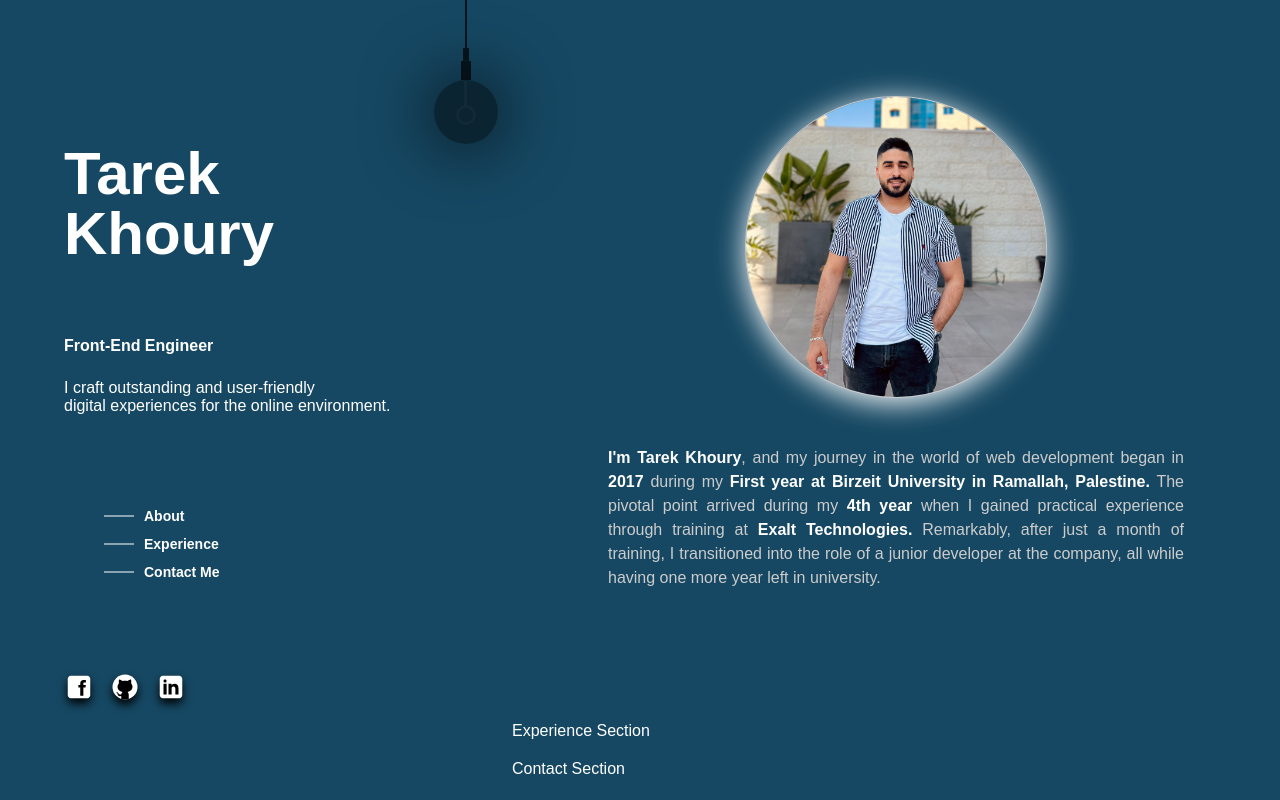
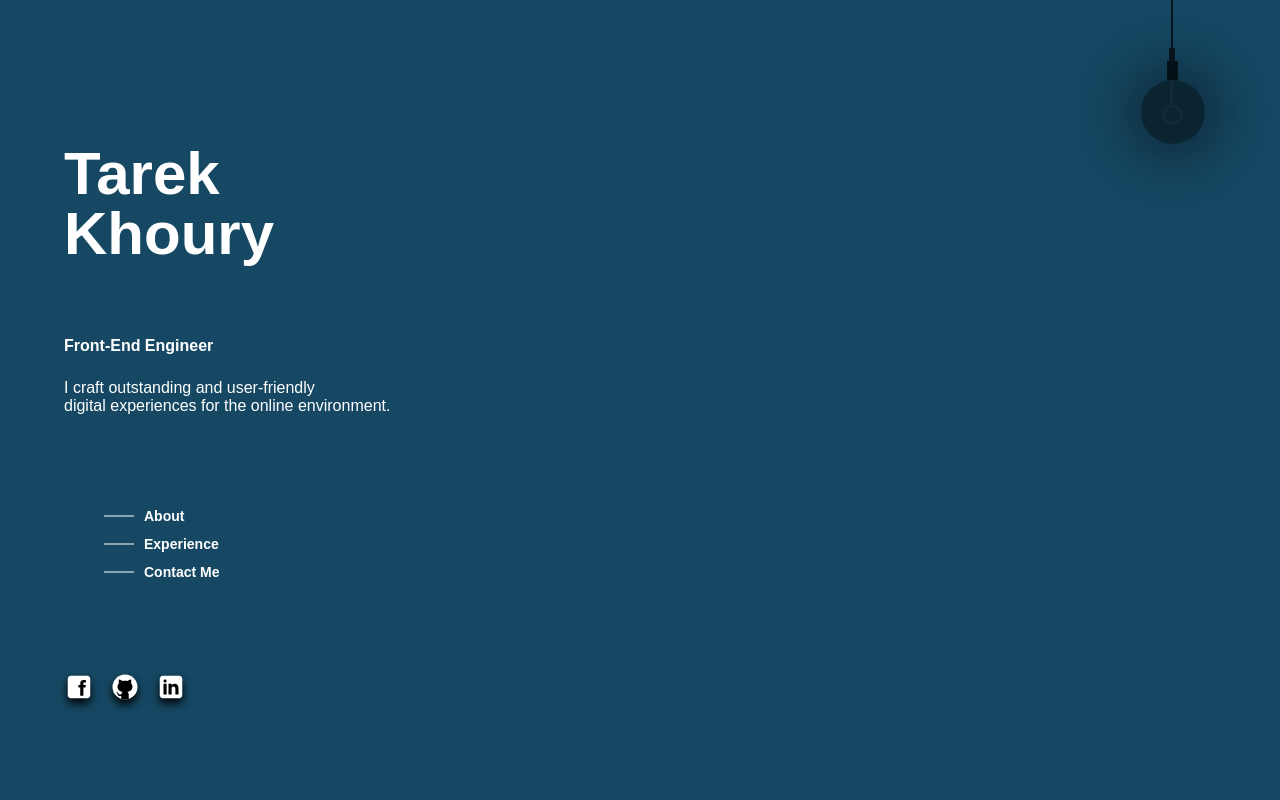
Before and after one commit to TarekKhoure/portfolio, a React (Vite) app: page / in a window 1280 px wide. Built offline with nearby package versions, Linux system fonts and the light colour scheme.

Commit message:
hide content

```diff
--- a/src/App.tsx
+++ b/src/App.tsx
@@ -1,11 +1,11 @@
-import Content from "./components/Content";
+// import Content from "./components/Content";
 import Sidebar from "./components/Sidebar";
 
 function App() {
   return (
     <div className="app">
       <Sidebar />
-      <Content />
+      {/* <Content /> */}
     </div>
   );
 }
```
